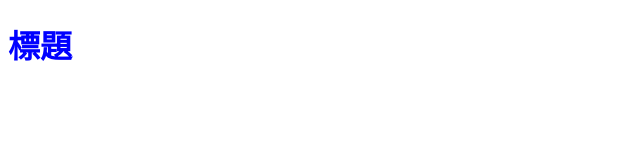
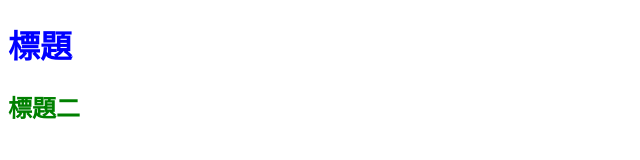
Before and after one commit to colorgolden/1122-6b, a plain HTML site: page index.html in a window 1280 px wide. Shown: the whole page, without its empty margins (0-640 px from the left). Drawn offline with Linux system fonts and the light colour scheme.

Commit message:
h2變成綠色

```diff
--- a/all.css
+++ b/all.css
@@ -1,3 +1,6 @@
 h1{
     color: blue;
 }
+h2{
+    color: green;
+}
--- a/index.html
+++ b/index.html
@@ -8,5 +8,6 @@
 </head>
 <body>
     <h1>標題</h1>
+    <h2>標題二</h2>
 </body>
 </html>
```
